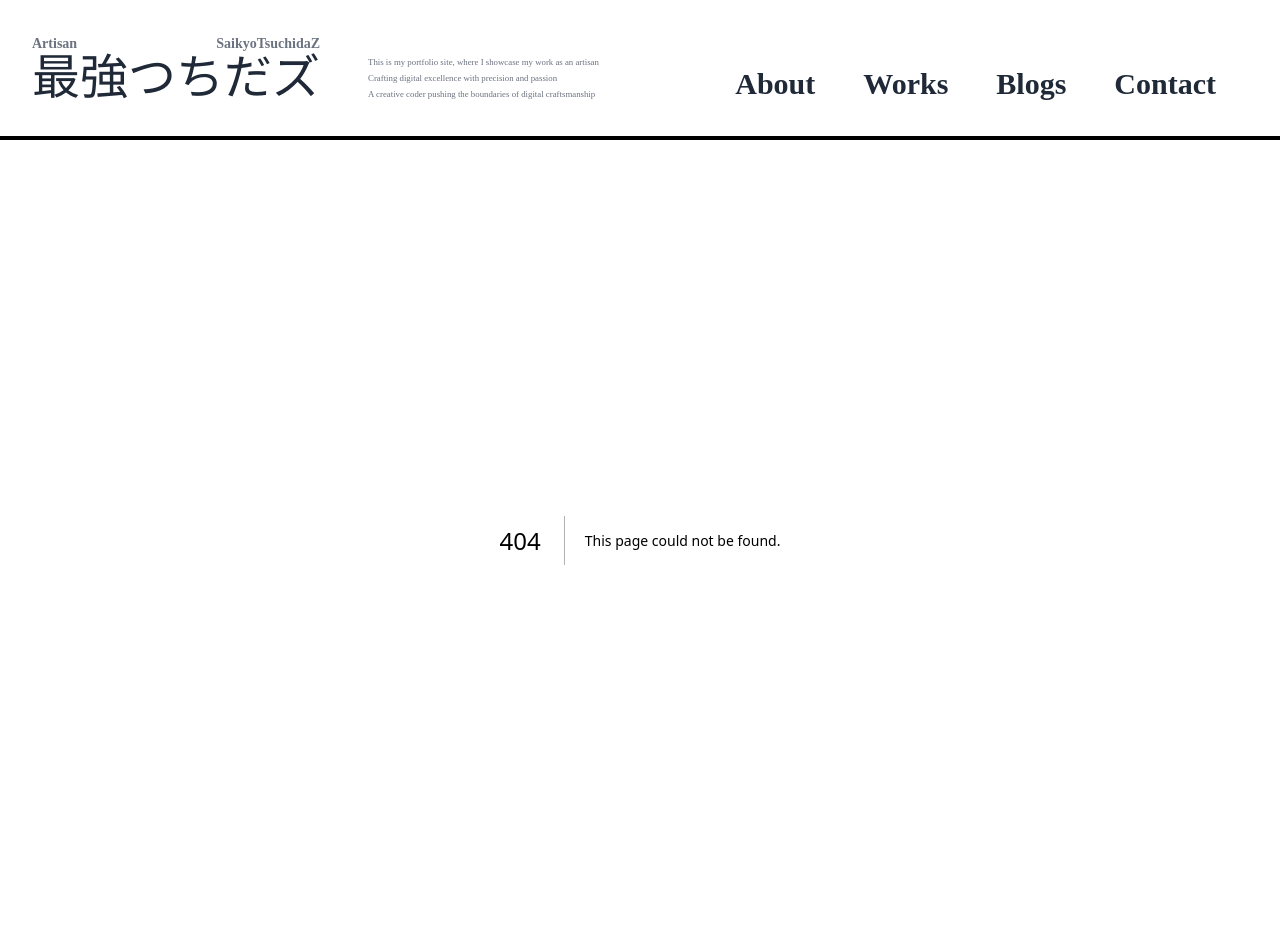
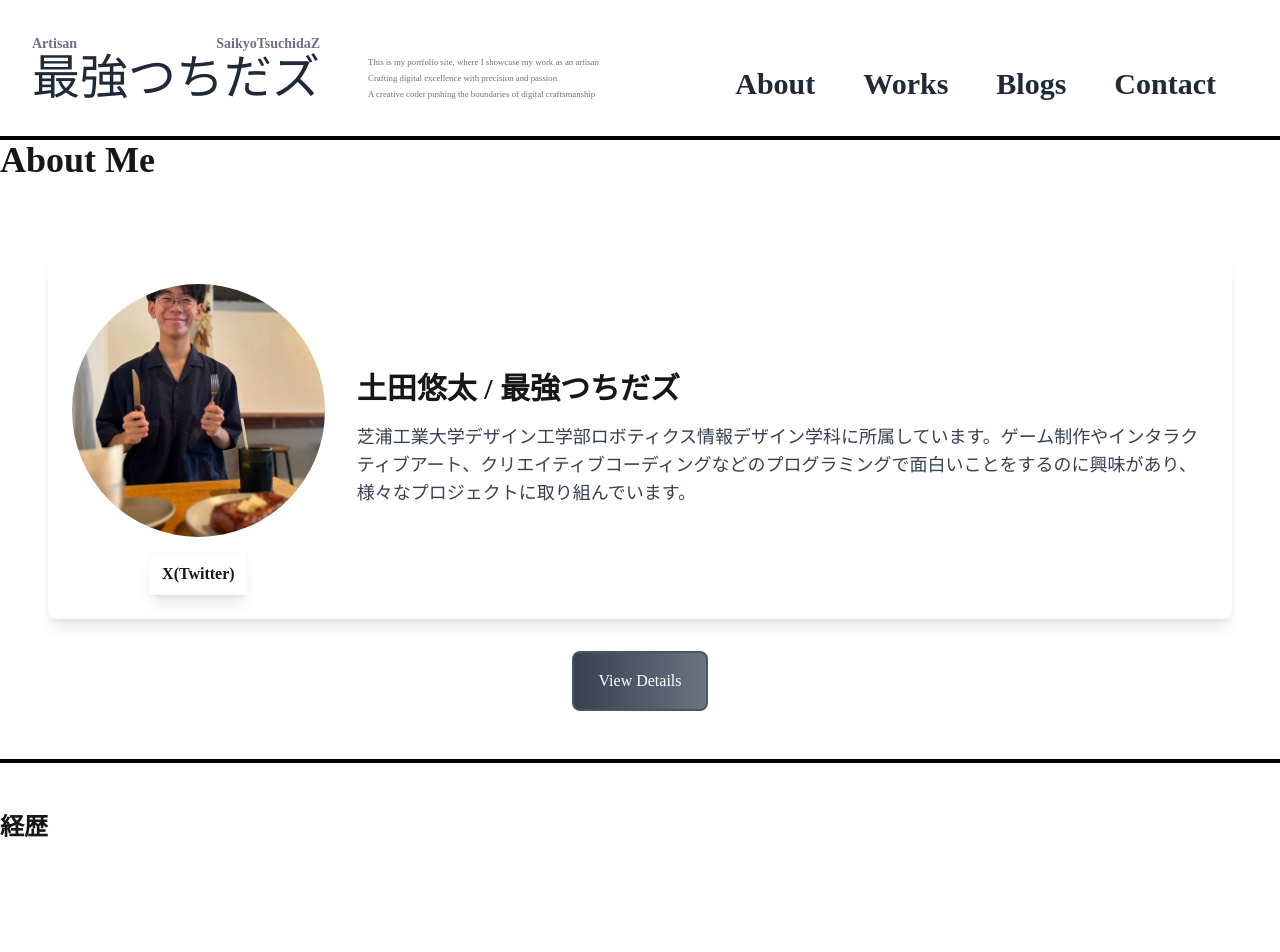
Before and after one commit to syogakusya/my-portfolio, a Next.js app: page /about in a window 1280 px wide. Before the commit this address had no page. Shown: the top 952 px of the page. Built offline with nearby package versions, Linux system fonts and the light colour scheme; a web font is replaced by a local one.

Commit message:
それっぽいのでた

```diff
--- /dev/null
+++ b/src/app/about/page.tsx
@@ -0,0 +1,54 @@
+import React from "react";
+import Profile from "@/components/Profile";
+import Timeline from "@/components/Timeline";
+import { awards, affiliations } from "@/data";
+
+const AboutPage = () => {
+  return (
+    <div className="w-full">
+      <h1 className="text-4xl font-bold mb-8">About Me</h1>
+
+      <Profile
+        imageUrl="/image.png"
+        name="土田悠太 / 最強つちだズ"
+        bio="芝浦工業大学デザイン工学部ロボティクス情報デザイン学科に所属しています。ゲーム制作やインタラクティブアート、クリエイティブコーディングなどのプログラミングで面白いことをするのに興味があり、様々なプロジェクトに取り組んでいます。"
+      />
+
+      <section className="my-12">
+        <h2 className="text-2xl font-bold mb-4">経歴</h2>
+        <Timeline />
+      </section>
+
+      <section className="my-12">
+        <h2 className="text-2xl font-bold mb-4">所属</h2>
+        <ul className="list-disc list-inside">
+          {affiliations.map((affiliation, index) => (
+            <li key={index} className="mb-2">
+              <a
+                href={affiliation.link}
+                target="_blank"
+                rel="noopener noreferrer"
+                className="text-blue-600 hover:underline"
+              >
+                {affiliation.name}
+              </a>
+            </li>
+          ))}
+        </ul>
+      </section>
+
+      <section className="my-12">
+        <h2 className="text-2xl font-bold mb-4">受賞歴</h2>
+        <ul className="list-disc list-inside">
+          {awards.map((award, index) => (
+            <li key={index} className="mb-2">
+              {award}
+            </li>
+          ))}
+        </ul>
+      </section>
+    </div>
+  );
+};
+
+export default AboutPage;
```
